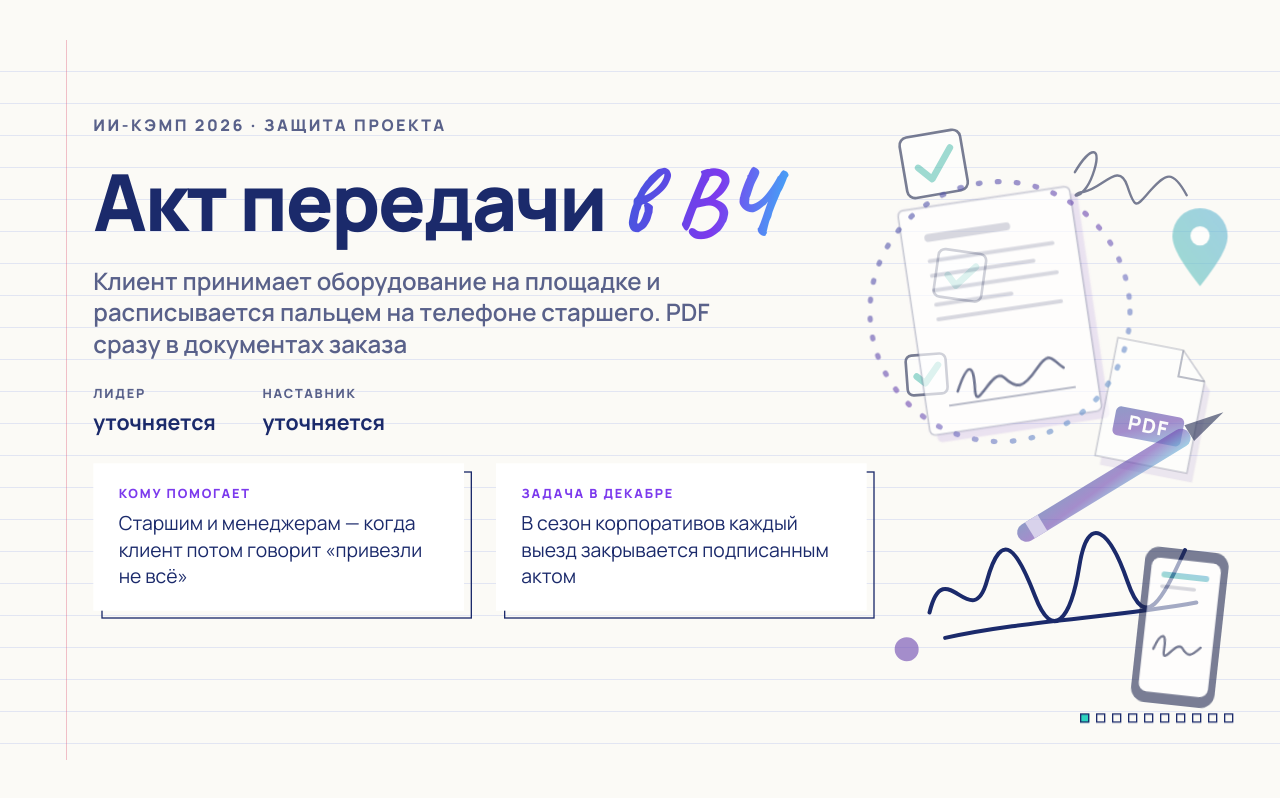
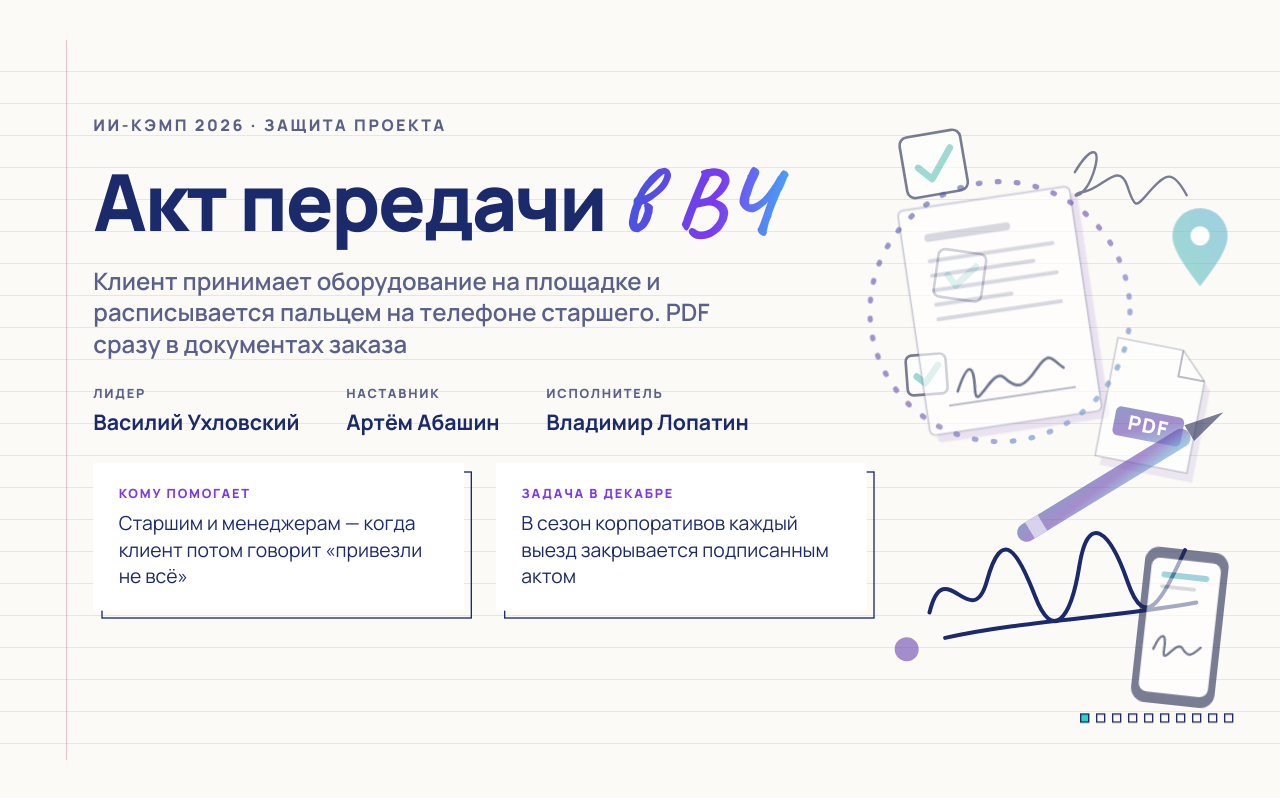
Before and after one commit to alexnikitin7734-prog/kemp-preza-akty, a plain HTML site: page index.html in a window 1280 px wide. Drawn offline with Linux system fonts and the light colour scheme.

Commit message:
Слайды 01, 07: лидер Василий Ухловский, наставник Артём Абашин, исполнитель Владимир Лопатин, за внедрение — Ухловский (Связь т.25 №37)
Co-Authored-By: Claude Opus 5.5 <noreply@anthropic.com>

```diff
--- a/index.html
+++ b/index.html
@@ -35,8 +35,9 @@
     <h1>Акт передачи <em>в ВЧ</em></h1>
     <p class="lead">Клиент принимает оборудование на площадке и расписывается пальцем на телефоне старшего. PDF сразу в документах заказа</p>
     <div class="team">
-      <div><span>Лидер</span><b>уточняется</b></div>
-      <div><span>Наставник</span><b>уточняется</b></div>
+      <div><span>Лидер</span><b>Василий Ухловский</b></div>
+      <div><span>Наставник</span><b>Артём Абашин</b></div>
+      <div><span>Исполнитель</span><b>Владимир Лопатин</b></div>
     </div>
     <div class="pair">
       <div class="card"><span>Кому помогает</span>Старшим и менеджерам — когда клиент потом говорит «привезли не всё»</div>
@@ -115,7 +116,7 @@
       <div class="card"><span>Кто</span>Старшие — на каждом выезде при сдаче площадки</div>
       <div class="card"><span>Доступ</span>В ВЧ: меню мероприятия → «Акт передачи клиенту», ничего не устанавливать</div>
       <div class="card"><span>Обучение</span>Ролик на 15 секунд для старших, реализаторы напоминают при постановке</div>
-      <div class="card"><span>Ответственный</span>уточняется</div>
+      <div class="card"><span>Ответственный за внедрение</span>Василий Ухловский</div>
     </div>
     <p class="foot">Цель: у каждого выезда сезона — метка «Акт подписан» в списке чатов</p>
   </section>
```
